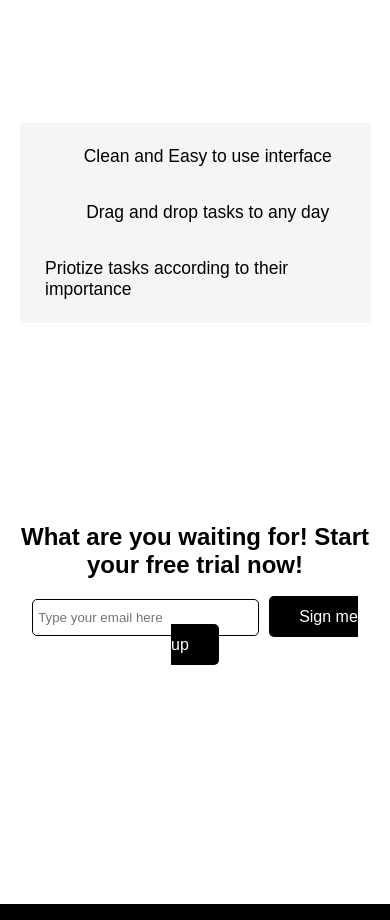
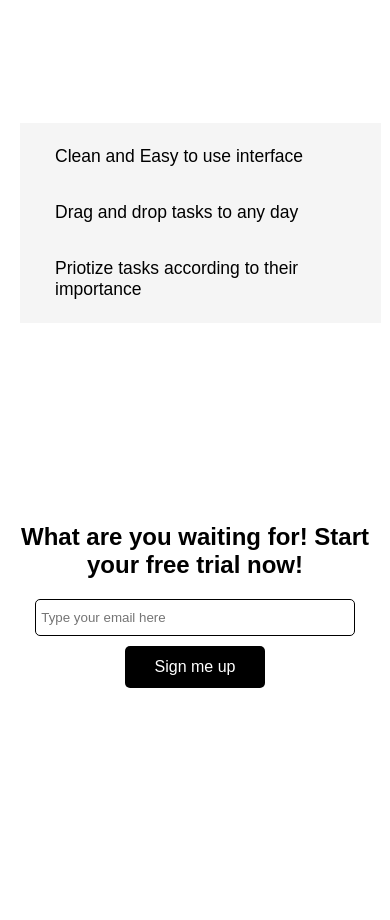
Before and after one commit to therealrinku/robonote, a React (Create React App) app: page / in a window 390 px wide. Shown: the part 1480-2400 px from the top of the page. Built offline with nearby package versions, Linux system fonts and the light colour scheme; some icons are missing.

Commit message:
little style update

```diff
--- a/src/sass/LandingPageMain.scss
+++ b/src/sass/LandingPageMain.scss
@@ -61,6 +61,7 @@
     flex-direction: column;
     align-items: center;
     justify-content: center;
+    padding-left: 10px;
 
     div {
       display: flex;
@@ -136,3 +137,29 @@
     }
   }
 }
+
+@media (max-width: 425px) {
+  .landing-main {
+    section:nth-child(3) {
+      align-items: flex-start;
+    }
+
+    section:nth-child(4) {
+      div {
+        display: flex;
+        flex-direction: column;
+        justify-content: center;
+        align-items: center;
+
+        input {
+          width: 75vw;
+        }
+
+        a {
+          margin-top: 10px;
+          margin-left: 0;
+        }
+      }
+    }
+  }
+}
```
